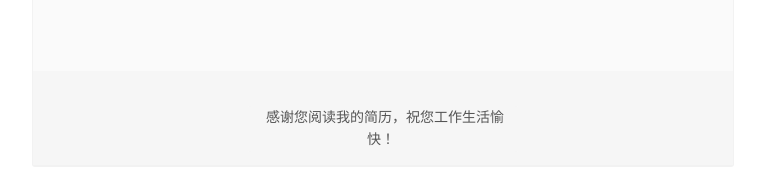
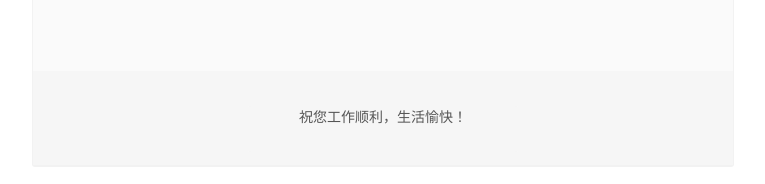
Before and after one commit to hopehook/HopeHook.com, a Jekyll site: the page resume.html, which Jekyll copies as it is, in a window 1280 px wide and 900 px high, scrolled down 2158 px. Shown: the part 713-897 px from the top of the window, without its empty margins (257-1022 px from the left). Built offline with Jekyll 4.4.1, drawn with Linux system fonts in a browser that asks for light colours; Markdown is read by kramdown in place of the engine named in the settings.

Commit message:
Update resume.html

```diff
--- a/resume.html
+++ b/resume.html
@@ -706,7 +706,7 @@ content:"...";
 
 				<div class="mr_self_state">
    	 				<div class="form_wrap mr_self_s resume_status">
-						&nbsp;感谢您阅读我的简历，祝您工作生活愉快！&nbsp;
+						&nbsp;祝您工作顺利，生活愉快！&nbsp;
 	   	 			</div>
 				</div>
 			</div>
```
